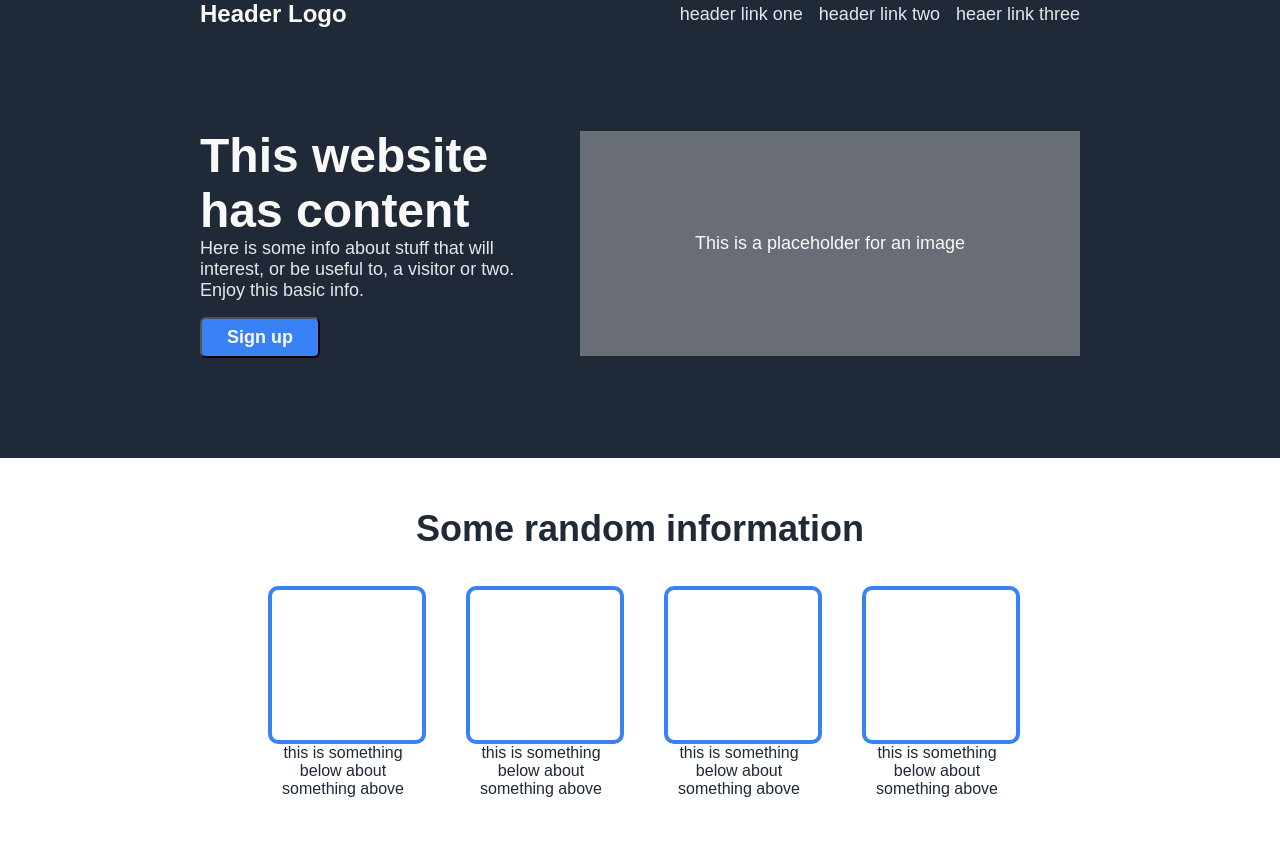
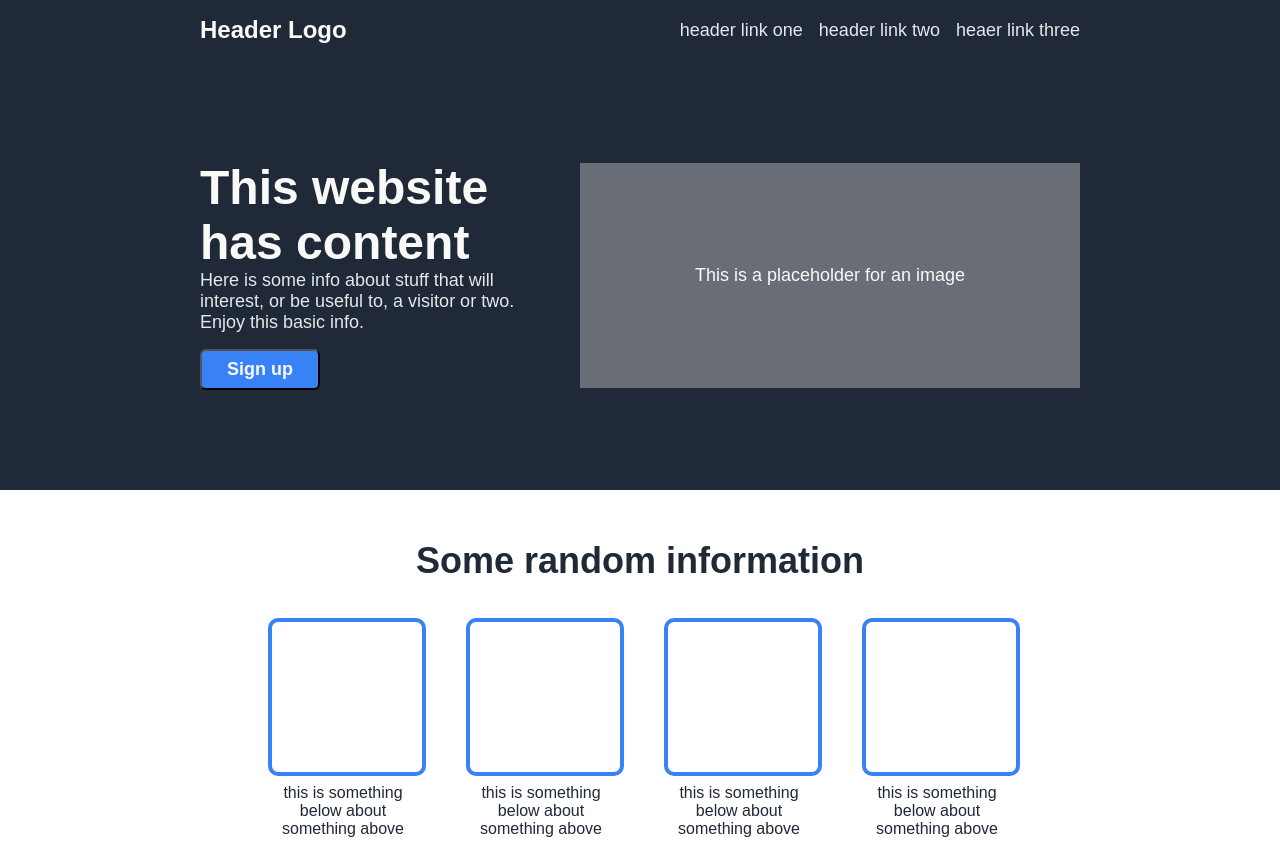
Before and after one commit to kizzlesulli/LDP, a plain HTML site: page index.html in a window 1280 px wide. Shown: the top 841 px of the page. Drawn offline with Linux system fonts and the light colour scheme.

Commit message:
Add positioning and spacing

```diff
--- a/style.css
+++ b/style.css
@@ -21,7 +21,7 @@ header {
     justify-content: space-between;
     align-items: center;
     height: 60px;
-    padding: 0 200px;
+    padding: 16px 200px;
 }
 
 .logo {
@@ -105,6 +105,7 @@ h2 {
     height: 150px;
     border: solid #3882F6 4px;
     border-radius: 10px;
+    margin-bottom: 8px;
 }
 
 #quote {
```
